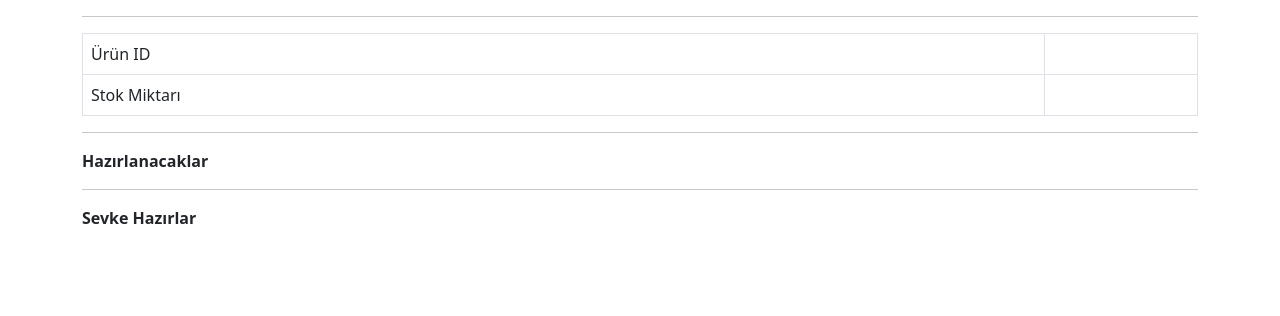
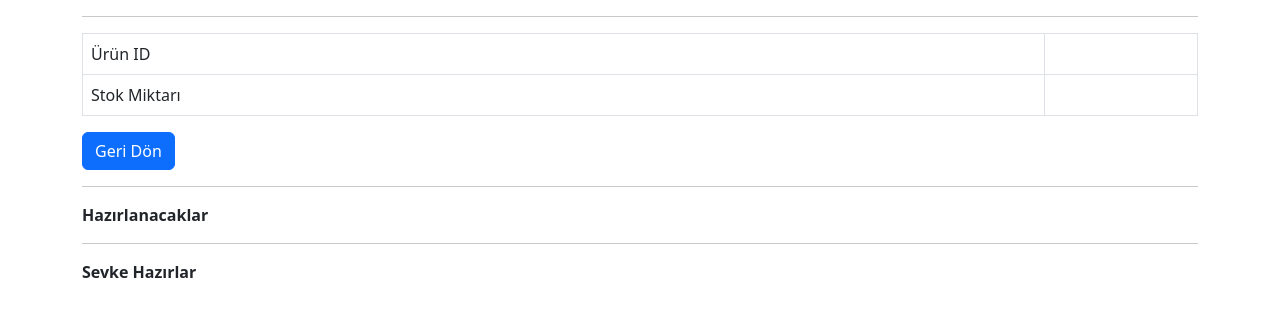
Before and after one commit to huseyin28/huseyin28.github.io, a plain HTML site: page productDetail.html in a window 1280 px wide. Drawn offline with nearby package versions, Linux system fonts and the light colour scheme.

Commit message:
back button

```diff
--- a/productDetail.html
+++ b/productDetail.html
@@ -23,6 +23,7 @@
                 <td id="stockCount"></td>
             </tr>
         </table>
+        <a class="btn btn-primary" href="./qrcode.html" role="button">Geri Dön</a>
         <hr>
         <b>Hazırlanacaklar</b>
         <table class="table table-bordered" id="tblStatu1"></table>
```
